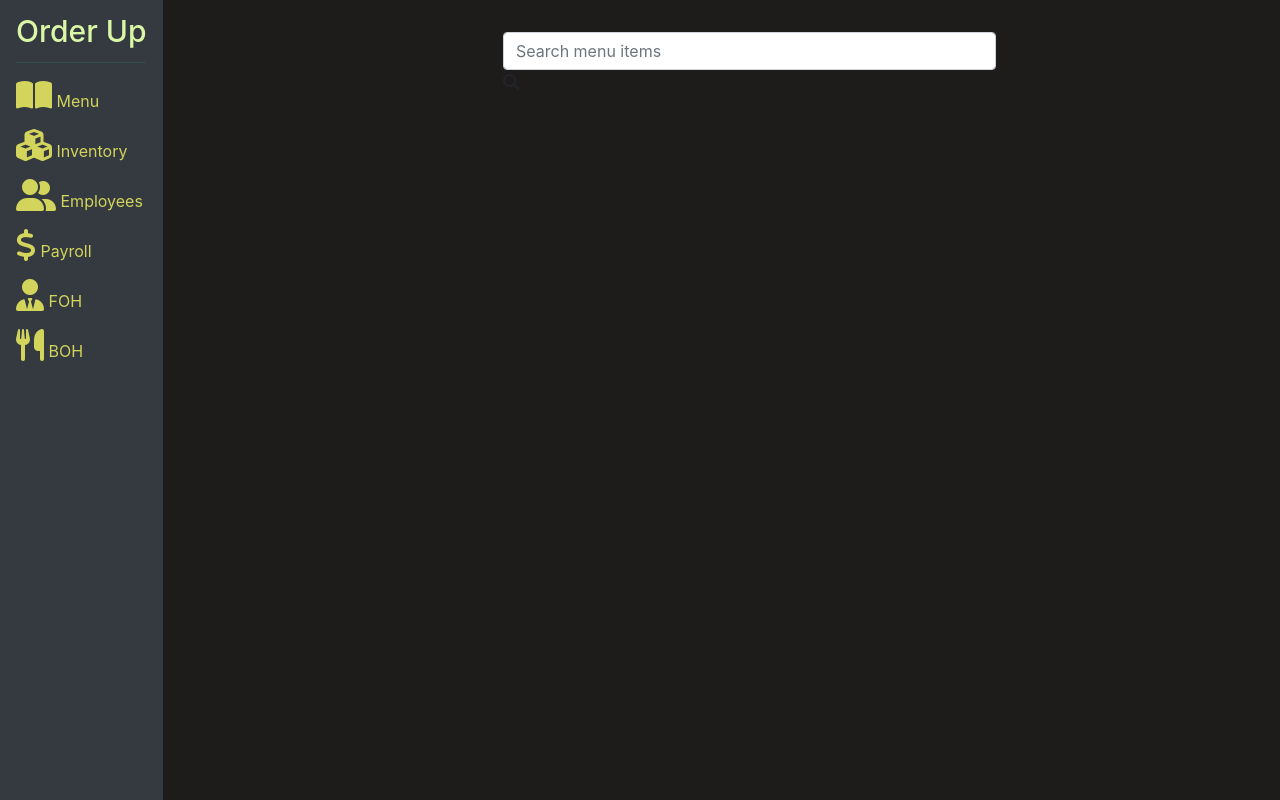
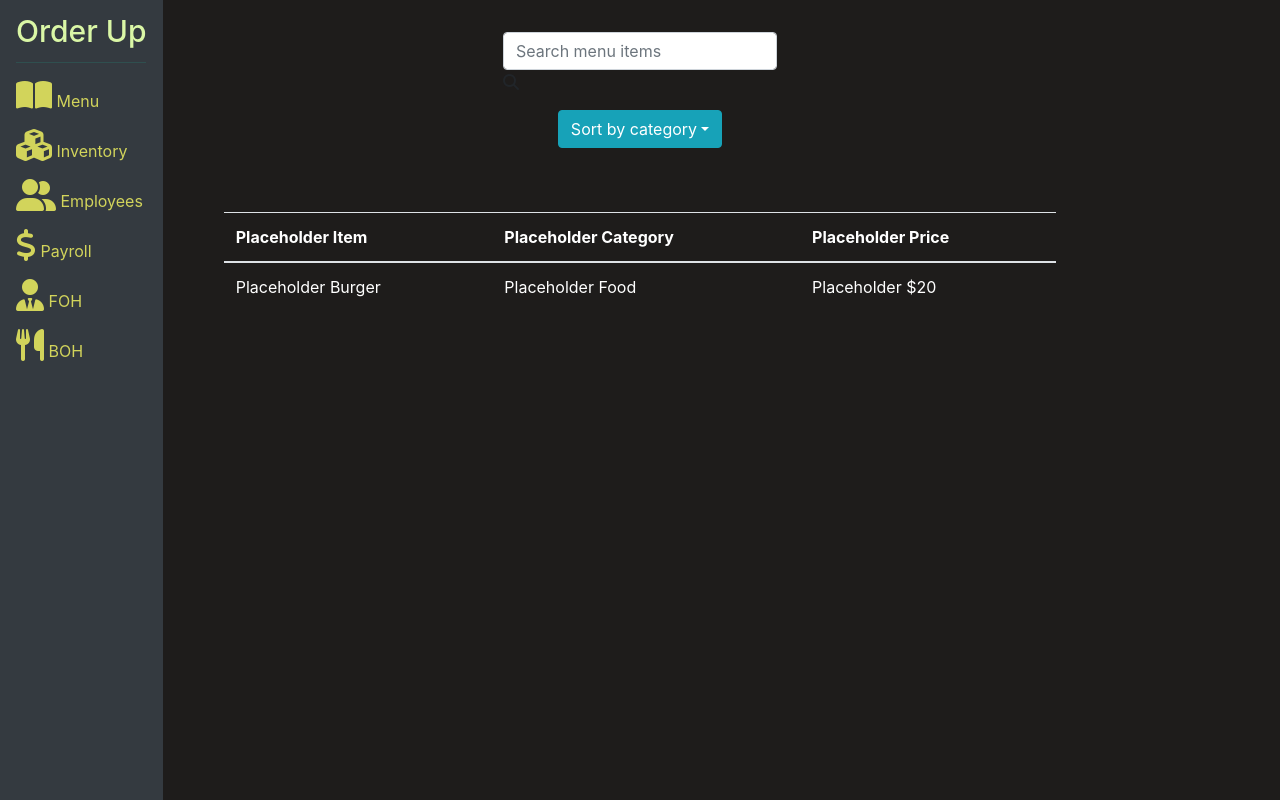
Before and after one commit to justnle/order-up, a React (Create React App) app in the folder client/: page / in a window 1280 px wide. Built offline with nearby package versions, Linux system fonts and the light colour scheme.

Commit message:
Build menu page has table component

```diff
--- a/client/src/components/DropDownInput/index.js
+++ b/client/src/components/DropDownInput/index.js
@@ -1,13 +1,11 @@
-import React from 'react';
-import Dropdown from 'react-bootstrap/Dropdown';
+import React from "react";
+import Dropdown from "react-bootstrap/Dropdown";
+import PropTypes from "prop-types";
 
 function DropDownInput(props) {
   return (
     <Dropdown {...props}>
-      <Dropdown.Toggle variant="secondary">
-        {props.children}
-      </Dropdown.Toggle>
-
+      <Dropdown.Toggle variant="info">{props.children}</Dropdown.Toggle>
       <Dropdown.Menu>
         <Dropdown.Item>{props.children}</Dropdown.Item>
       </Dropdown.Menu>
@@ -16,7 +14,7 @@ function DropDownInput(props) {
 }
 
 DropDownInput.propTypes = {
-  children: PropTypes.node
+  children: PropTypes.node,
 };
 
 export default DropDownInput;
--- a/client/src/components/Table/index.js
+++ b/client/src/components/Table/index.js
@@ -1,18 +1,18 @@
 import React from "react";
 import Table from "react-bootstrap/Table";
 
-export default function Table(props) {
+export default function TableComponent(props) {
   return <Table {...props} />;
 }
 
-Table.TH = function TH(props) {
+TableComponent.TH = function TH(props) {
   return <th {...props} />;
 };
 
-Table.TR = function TR(props) {
+TableComponent.TR = function TR(props) {
   return <tr {...props} />;
 };
 
-Table.TD = function TD(props) {
+TableComponent.TD = function TD(props) {
   return <td {...props} />;
 };
--- a/client/src/pages/Menu/index.js
+++ b/client/src/pages/Menu/index.js
@@ -1,13 +1,42 @@
 import React from "react";
 import SearchBar from "../../components/SearchBar/index";
 import Container from "react-bootstrap/Container";
-
+import DropDownInput from "../../components/DropDownInput/index";
+import TableComponent from "../../components/Table/index";
 class Menu extends React.Component {
   render() {
     return (
-      <Container style={{ display: "flex", justifyContent: "center" }}>
-        <SearchBar placeholder="Search menu items" style={{ width: "180%" }} />
-      </Container>
+      <div>
+        <Container style={{ display: "flex", justifyContent: "center" }}>
+          <SearchBar
+            placeholder="Search menu items"
+            style={{ alignSelf: "center" }}
+          />
+        </Container>
+        <DropDownInput style={{ display: "flex", justifyContent: "center" }}>
+          Sort by category
+        </DropDownInput>
+        <Container
+          style={{ display: "flex", justifyContent: "center", marginTop: "5%" }}
+        >
+          <TableComponent style={{ width: "75%", color: "white" }}>
+            <thead>
+              <TableComponent.TR>
+                <TableComponent.TH>Placeholder Item</TableComponent.TH>
+                <TableComponent.TH>Placeholder Category</TableComponent.TH>
+                <TableComponent.TH>Placeholder Price</TableComponent.TH>
+              </TableComponent.TR>
+            </thead>
+            <tbody>
+              <TableComponent.TR>
+                <TableComponent.TD>Placeholder Burger</TableComponent.TD>
+                <TableComponent.TD>Placeholder Food</TableComponent.TD>
+                <TableComponent.TD>Placeholder $20</TableComponent.TD>
+              </TableComponent.TR>
+            </tbody>
+          </TableComponent>
+        </Container>
+      </div>
     );
   }
 }
```
